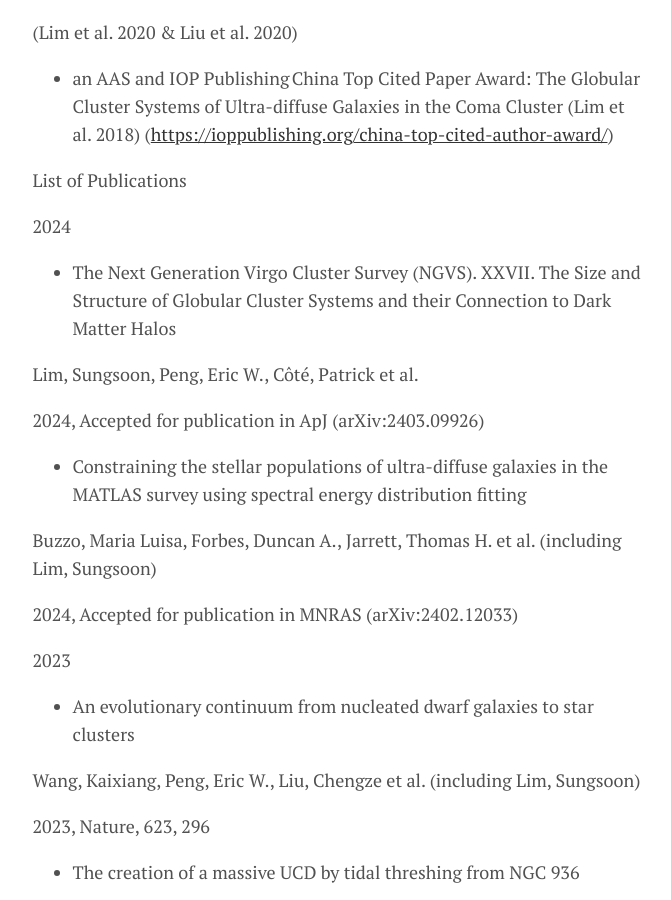
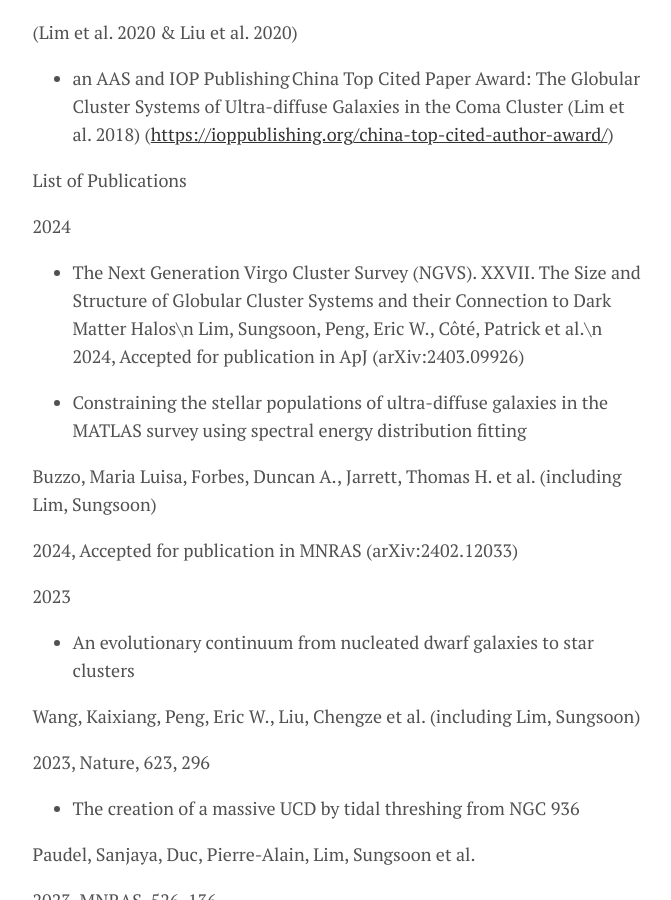
Before and after one commit to astroslim/astroslim.github.io, a Jekyll site: the page built from menu/research.md, in a window 1280 px wide and 900 px high, scrolled down 869 px. Shown: the whole window, without its empty margins (300-971 px from the left). Built offline with Jekyll 4.4.1, drawn with Linux system fonts in a browser that asks for light colours.

Commit message:
Update research.md

```diff
--- a/menu/research.md
+++ b/menu/research.md
@@ -24,10 +24,8 @@ List of Publications
 2024
 
 - The Next Generation Virgo Cluster Survey (NGVS). XXVII.
-The Size and Structure of Globular Cluster Systems and their Connection to Dark Matter Halos
-
-Lim, Sungsoon, Peng, Eric W., Côté, Patrick et al.
-
+The Size and Structure of Globular Cluster Systems and their Connection to Dark Matter Halos\n
+Lim, Sungsoon, Peng, Eric W., Côté, Patrick et al.\n
 2024, Accepted for publication in ApJ (arXiv:2403.09926)
 
 
```
